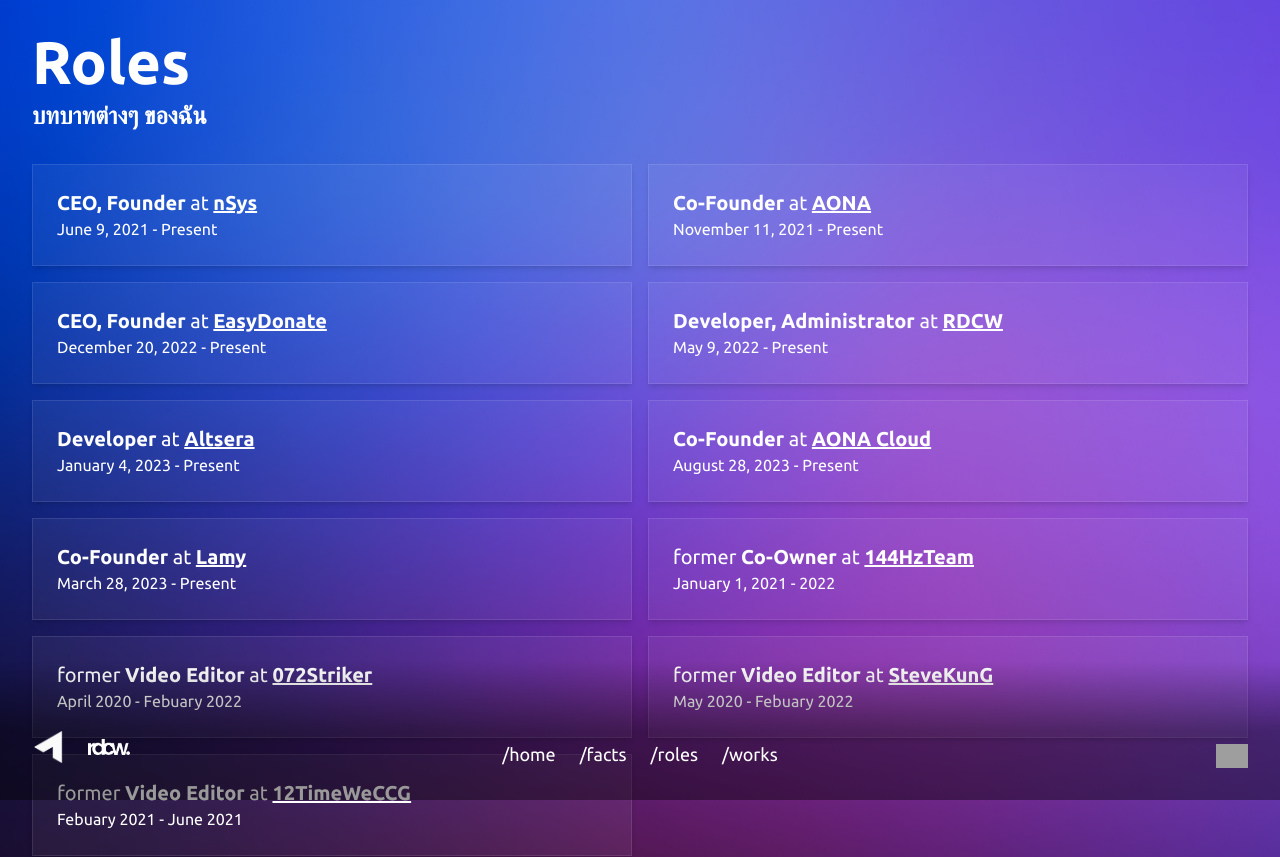
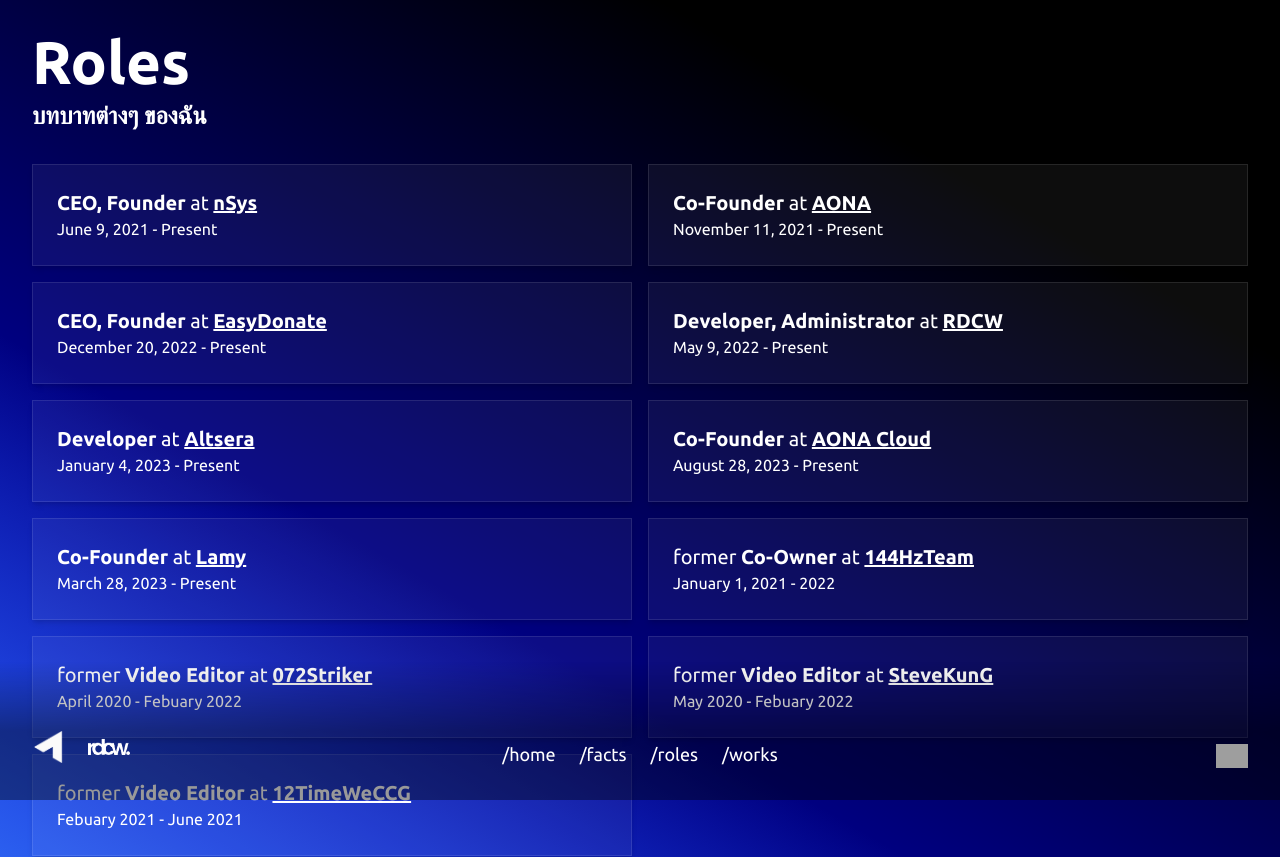
Before and after one commit to nicenathapong/nsys-landing, a React (Vite) app: page /roles in a window 1280 px wide. Shown: the top 857 px of the page. Built offline with nearby package versions, Linux system fonts and the light colour scheme; grey boxes are pictures that could not be loaded; a web font is replaced by a local one.

Commit message:
feat: bg color

```diff
--- a/src/app.tsx
+++ b/src/app.tsx
@@ -5,6 +5,7 @@
 import WorksPage from "./pages/works";
 import RolesPage from "./pages/roles";
 import { AnimatePresence } from "framer-motion";
+import "./styles/index.css";
 
 const routes = [
     {
--- a/src/components/navbar.tsx
+++ b/src/components/navbar.tsx
@@ -5,7 +5,7 @@
     const isHomePage = location.pathname === "/";
     return (
         <div
-            className={`fixed pt-16 p-8 w-full bg-gradient-to-t from-black/40 via-black/40 to-black/0 bottom-0 flex flex-col sm:flex-row justify-between items-center sm:items-end gap-6 sm:gap-0 ${
+            className={`fixed z-50 pt-16 p-8 w-full bg-gradient-to-t from-black/40 via-black/40 to-black/0 bottom-0 flex flex-col sm:flex-row justify-between items-center sm:items-end gap-6 sm:gap-0 ${
                 isHomePage ? "navbar-home-animate" : ""
             }`}
         >
--- a/src/index.css
+++ b/src/index.css
@@ -3,7 +3,7 @@
 @tailwind utilities;
 
 body {
-    font-family: 'Ubuntu', 'IBM Plex Sans Thai', sans-serif;
+    font-family: "Ubuntu", "IBM Plex Sans Thai", sans-serif;
 }
 
 input:-webkit-autofill,
@@ -27,10 +27,26 @@
 /* Handle */
 ::-webkit-scrollbar-thumb {
     border-radius: 5px;
-    background: rgb(255, 255, 255, .1);
+    background: rgb(255, 255, 255, 0.1);
 }
 
 /* Handle on hover */
 ::-webkit-scrollbar-thumb:hover {
-    background: rgb(255, 255, 255, .2);
+    background: rgb(255, 255, 255, 0.2);
 }
+
+.aona-gradient-1 {
+    background-image: linear-gradient(
+        30deg,
+        #0000ff 0%,
+        rgba(0, 0, 255, 0) 80%
+    );
+}
+
+.aona-gradient-2 {
+    background-image: linear-gradient(
+        30deg,
+        #3b82f6 0%,
+        rgba(59, 130, 246, 0) 40%
+    );
+}
--- a/src/pages/index.tsx
+++ b/src/pages/index.tsx
@@ -3,16 +3,18 @@
 export default function HomePage() {
     return (
         <>
-            <div
-                className="relative h-screen overflow-hidden px-4"
-            >
-                <img
+            <div className="relative h-screen overflow-hidden px-4">
+                {/* <img
                     className="absolute top-0 left-0 w-full h-full object-cover bg-aura-animate"
                     src="/images/bg-dark-blue-aura.png"
                     alt="bg-dark-blue-aura"
-                />
+                /> */}
+                <div className="absolute top-0 left-0 w-full h-full bg-aura-animate">
+                    <div className="absolute top-0 left-0 w-full h-full z-0 aona-gradient-1"></div>
+                    <div className="absolute top-0 left-0 w-full h-full z-10 aona-gradient-2"></div>
+                </div>
                 <img
-                    className="absolute top-0 left-0 w-full h-full object-cover object-left bg-photo"
+                    className="absolute top-0 left-0 z-20 w-full h-full object-cover object-left bg-photo"
                     src="/images/IMG_9260.jpg"
                     alt="IMG_9260"
                 />
--- a/src/templates/main.tsx
+++ b/src/templates/main.tsx
@@ -3,13 +3,12 @@
 
 export default function MainTemplate({ children }: { children: ReactNode }) {
     return (
-        <div
-            className="min-h-screen bg-cover bg-center p-8 pb-48"
-            style={{
-                backgroundImage: "url(/images/bg-dark-blue-aura.png)",
-            }}
-        >
-            <AnimatedPage>{children}</AnimatedPage>
+        <div className="relative min-h-screen bg-cover bg-center p-8 pb-48">
+            <div className="absolute top-0 left-0 w-full h-full z-0 aona-gradient-1"></div>
+            <div className="absolute top-0 left-0 w-full h-full z-10 aona-gradient-2"></div>
+            <AnimatedPage>
+                <div className="relative z-20">{children}</div>
+            </AnimatedPage>
         </div>
     );
 }
```
